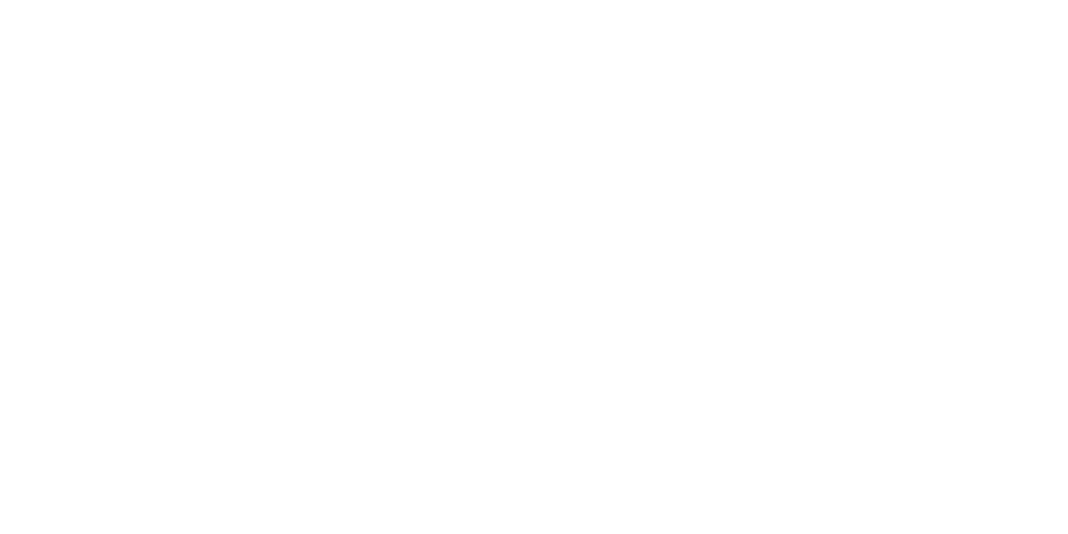
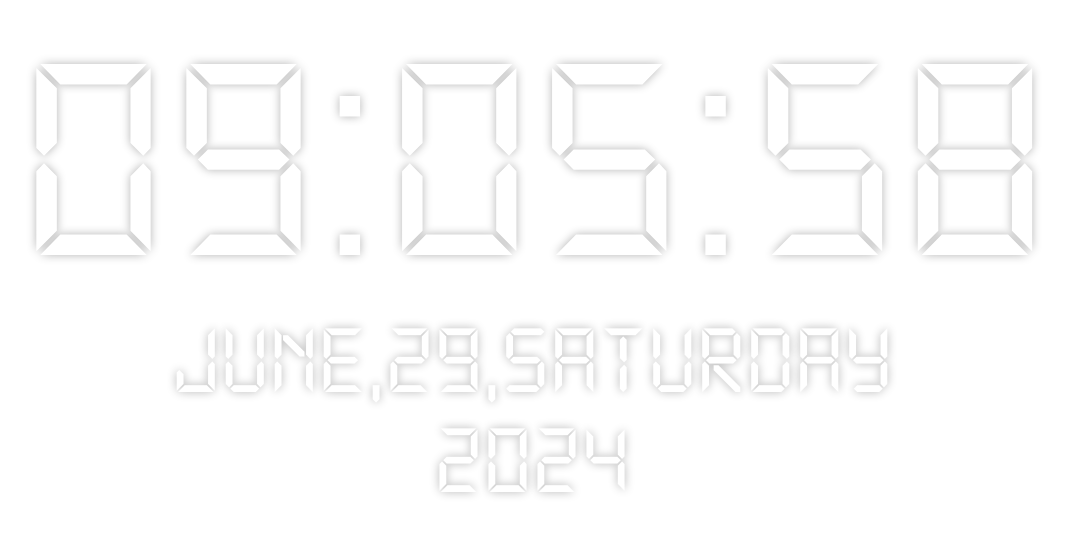
Before and after one commit to reverieofnight/simpleWebLiveWallpaper, a Vue app: page / in a window 1280 px wide. Shown: the part 240-774 px from the top of the page, without its empty margins (108-1176 px from the left). Built offline with nearby package versions, Linux system fonts and the light colour scheme.

Commit message:
feat:新增时钟模块

```diff
--- a/package.json
+++ b/package.json
@@ -9,6 +9,7 @@
     "preview": "vite preview"
   },
   "dependencies": {
+    "dayjs": "^1.11.11",
     "less": "^4.2.0",
     "less-loader": "^12.2.0",
     "pinia": "^2.1.7",
--- a/src/App.vue
+++ b/src/App.vue
@@ -1,15 +1,18 @@
 <template>
   <div class="view-container">
     <backgroundModule ref="backgroundModuleRef" />
+    <clockModule ref="clockModuleRef" />
   </div>
 </template>
 
 <script setup>
 import backgroundModule from '@/modules/background.vue'
-import { onBeforeMount, onMounted,ref } from 'vue';
+import clockModule from '@/modules/clock.vue';
+import { onMounted,ref } from 'vue';
 import { useStore } from "@/pinia";
 
 const backgroundModuleRef = ref();
+const clockModuleRef = ref();
 const store = useStore();
 onMounted(() => {
   console.log('store',store);
@@ -31,17 +34,15 @@ onMounted(() => {
             backgroundModuleRef.value.destroy();
           }
         }
-        //背景类型
-        if(properties.backgroundType){
-          store.$state.bgSet.backgroundType = properties.backgroundType.value;
-        }
+        //背景类型，文件目录
+        Object.keys(properties).forEach((key) => {
+          if(['backgroundType','fileDirectory'].includes(key)){
+            store.$state.bgSet[key] = properties[key].value;
+          }
+        })
         //文件路径
         if(properties.filePath){
           store.$state.bgSet.filePath = 'file:///' + properties.filePath.value;
-        }
-        //文件目录
-        if(properties.fileDirectory){
-          store.$state.bgSet.fileDirectory = properties.fileDirectory.value;
         }
         //持续时间
         if(properties.picDuration){
@@ -57,6 +58,16 @@ onMounted(() => {
           }
 
         }
+        //显示时钟
+        if(properties.showClock){
+          let showClock = properties.showClock.value;
+          store.$state.clockSet.showClock = showClock;
+          if(showClock === true){
+            clockModuleRef.value.init();
+          } else {
+            clockModuleRef.value.destroy();
+          }
+        }
       },
     }
   } else if( process.env.NODE_ENV === 'development'){
@@ -69,15 +80,30 @@ onMounted(() => {
     //文件目录
     store.$state.bgSet.fileDirectory = 'fileDirectory';
     backgroundModuleRef.value.init();
+    //显示时钟
+    store.$state.clockSet.showClock = true;
+    clockModuleRef.value.init();
   }
 
 })
 </script>
 
-<style>
+<style lang="less">
+@font-face {
+  font-family: "digital";
+  src: url("@/assets/fonts/digital.ttf");
+}
 .view-container{
   width: 100vw;
   height:100vh;
+  .background-layer{
+    position: absolute;
+    z-index: 0;
+  }
+  .clock-layer{
+    position: absolute;
+    z-index: 1;
+  }
 }
 *{
   margin:0;
--- /dev/null
+++ b/src/assets/index.js
@@ -0,0 +1,3 @@
+export default [
+  // new URL('@/assets/梵高-星月夜.jpg', import.meta.url).href,
+]
--- a/src/modules/background.vue
+++ b/src/modules/background.vue
@@ -12,8 +12,7 @@
 import { useStore } from '@/pinia';
 import { ref, watch, nextTick, computed, onMounted } from 'vue';
 import { storeToRefs } from 'pinia';
-// import picsList from "@/assets/backgroundImages";
-const picsList = [];
+import picsList from "@/assets";
 const store = useStore();
 const { bgSet } = storeToRefs(store);
 const backgroundType = computed(() => {
@@ -106,6 +105,7 @@ function switchBackgroundImage() {
 	} else if (process.env.NODE_ENV === 'development') {
 		let index = Math.floor(picsList.length * Math.random());
 		let filePath = picsList[index];
+		console.log('filePath',filePath);
 		if(filePath){
 			handler('', filePath);
 		}
@@ -144,6 +144,10 @@ defineExpose({
 </script>
 
 <style lang="less" scoped>
+.background-layer{
+	width: 100%;
+	height:100%;
+}
 .static,
 .slide,
 .before-image,
--- /dev/null
+++ b/src/modules/clock.vue
@@ -0,0 +1,120 @@
+<template>
+  <div v-show="showLayer" class="clock-layer">
+    <div class="clock">
+      <div class="hour">
+        <span class="bit">{{ time.hour.slice(0,1) }}</span>
+        <span class="bit">{{ time.hour.slice(1,2) }}</span>
+      </div>
+      <div class="dot">:</div>
+      <div class="minute">
+        <span class="bit">{{ time.minute.slice(0,1) }}</span>
+        <span class="bit">{{ time.minute.slice(1,2) }}</span>
+      </div>
+      <div class="dot">:</div>
+      <div class="second">
+        <span class="bit">{{ time.second.slice(0,1) }}</span>
+        <span class="bit">{{ time.second.slice(1,2) }}</span>
+      </div>
+    </div>
+    <div class="date">
+      <span>{{ time.month }},</span>
+      <span>{{ time.day }},</span>
+      <span>{{ time.weekday }}</span>
+    </div>
+    <div class="year">
+      {{ time.year }}
+    </div>
+  </div>
+</template>
+
+<script setup>
+import { ref,reactive } from 'vue';
+import dayjs from 'dayjs';
+import translate from '@/translate/clock';
+const time = reactive({
+  year:'',
+  month:'',
+  day:'',
+  weekday:'',
+  hour:'',
+  minute:'',
+  second:'',
+})
+//时钟更新定时器
+let timer = '';
+//是否显示时钟层
+const showLayer = ref(false);
+function init(){
+  console.log('初始化时钟层');
+  showLayer.value = true;
+  if(timer){
+    clearInterval(timer);
+  }
+  timer = setInterval(() => {
+    let nowTime = dayjs().format('YYYY-MM-DD HH:mm:ss');
+    time.year = nowTime.slice(0,4);
+    time.month = translate.month.en[nowTime.slice(5,7)];
+    time.day = nowTime.slice(8,10);
+    time.weekday = translate.weekday.en[dayjs().day()];
+    time.hour = nowTime.slice(11,13);
+    time.minute = nowTime.slice(14,16);
+    time.second = nowTime.slice(17,19);
+  },100)
+}
+function destroy(){
+  showLayer.value = false;
+  console.log('销毁时钟层');
+  if(timer){
+    clearInterval(timer);
+  }
+}
+
+defineExpose({
+  init,
+  destroy,
+  showLayer
+})
+</script>
+
+<style lang="less" scoped>
+
+.clock-layer{
+  left:50%;
+  top:50%;
+  transform: translate3d(-50%, -150px, 0);
+  display: flex;
+  flex-direction: column;
+  align-items: center;
+  font-family: 'digital';
+  color:white;
+  text-shadow: 0 0 10px rgba(0,0,0,0.3);
+  .clock{
+    width: 1030px;
+    font-size: 300px;
+    display: flex;
+    .hour{
+      flex-shrink: 0;
+    }
+    .minute{
+      flex-shrink: 0;
+    }
+    .second{
+      flex-shrink: 0;
+    }
+    .bit{
+      display: inline-block;
+      width:150px;
+      text-align: end;
+    }
+    .dot{
+      width:75px;
+    }
+  }
+  .date{
+    font-size: 100px;
+  }
+  .year{
+    font-size: 100px;
+  }
+}
+</style>
--- a/src/pinia/index.js
+++ b/src/pinia/index.js
@@ -2,14 +2,14 @@ import { defineStore } from "pinia"
 const store = {
     state:() => {
         return {
-            showBackground:false,
-            backgroundType:'',
-            filePath:'',
             bgSet:{
                 showBackground:false,
                 backgroundType:'',
                 filePath:'',
                 duration:'',
+            },
+            clockSet:{
+                showClock:false,
             }
         }
     },
--- /dev/null
+++ b/src/translate/clock.js
@@ -0,0 +1,53 @@
+export default {
+  weekday:{
+    zh:{
+      '0':'星期日',
+      '1':'星期一',
+      '2':'星期二',
+      '3':'星期三',
+      '4':'星期四',
+      '5':'星期五',
+      '6':'星期六'
+    },
+    en:{
+      '0':'Sunday',
+      '1':'Monday',
+      '2':'Tuesday',
+      '3':'Wednesday',
+      '4':'Thursday',
+      '5':'Friday',
+      '6':'Saturday'
+    }
+  },
+  month:{
+    zh:{
+      '01':'一月',
+      '02':'二月',
+      '03':'三月',
+      '04':'四月',
+      '05':'五月',
+      '06':'六月',
+      '07':'七月',
+      '08':'八月',
+      '09':'九月',
+      '10':'十月',
+      '11':'十一月',
+      '12':'十二月',
+    },
+    en:{
+      '01':'January',
+      '02':'Febuary',
+      '03':'March',
+      '04':'April',
+      '05':'May',
+      '06':'June',
+      '07':'July',
+      '08':'August',
+      '09':'September',
+      '10':'October',
+      '11':'November',
+      '12':'December',
+    },
+  }
+
+}
```
Also changed, not shown: src/assets/fonts/digital.ttf (added), 1 other file (tests, documents, lock files or other folders).
